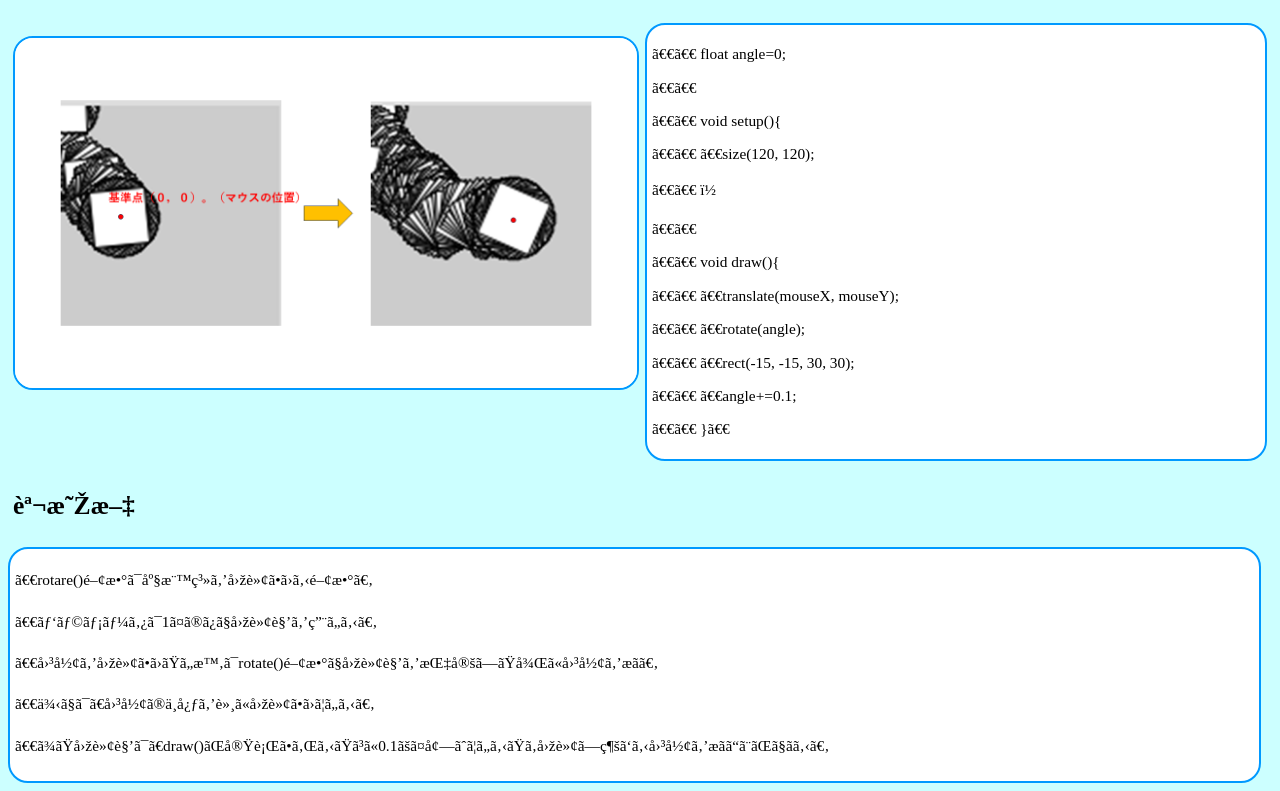
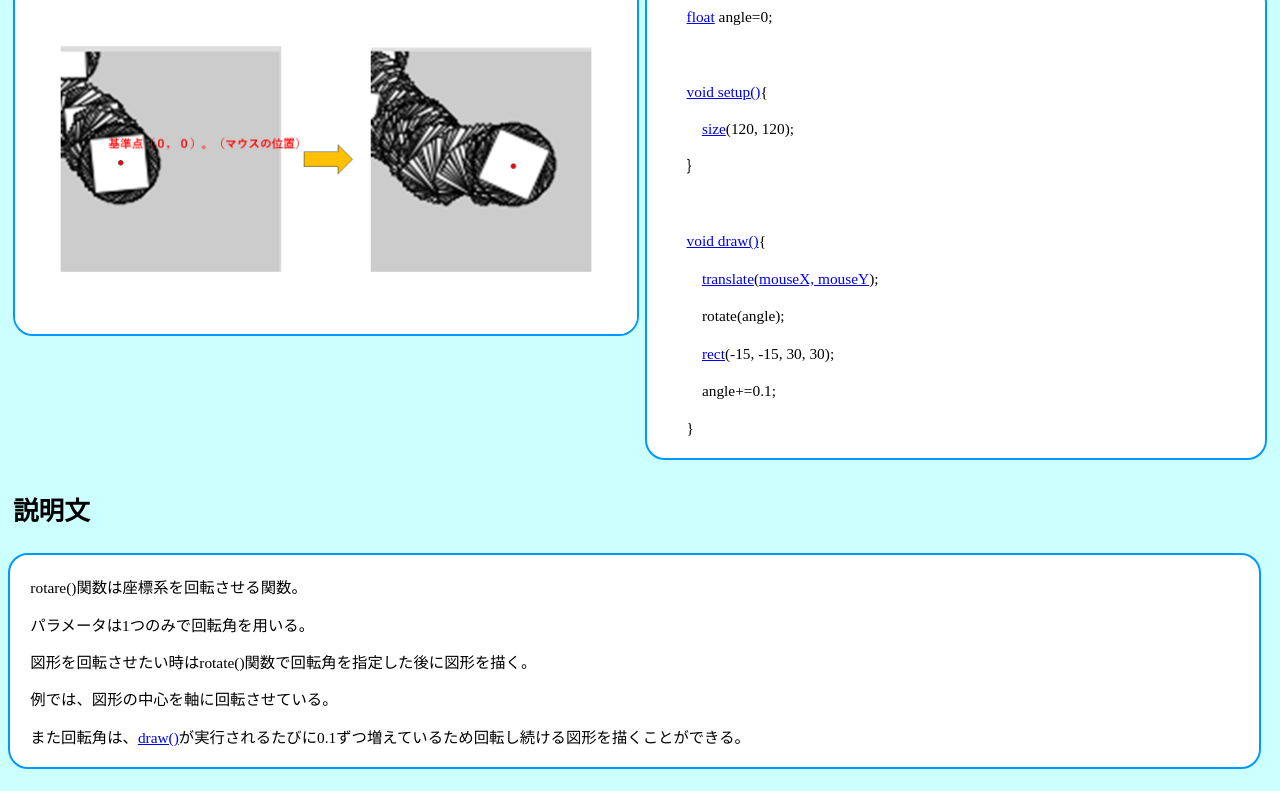
Before and after one commit to o-saringu/6-2, a plain HTML site: page index.html in a window 1280 px wide. Shown: the part 352-1143 px from the top of the page. Drawn offline with Linux system fonts and the light colour scheme.

Commit message:
Update index.html

```diff
--- a/index.html
+++ b/index.html
@@ -1,7 +1,14 @@
 <!DOCTYPE html>
+<html lang="jp">
+
 <head>
-<meta charset="UTF=8">
-<link rel="stylesheet" href="style.css">
+  <meta charset="UTF-8">
+  <link rel="stylesheet" href="style.css">
+  <meta name="viewport" content="width=device-width, initial-scale=1.0">
+
+<link rel="preconnect" href="https://fonts.googleapis.com">
+<link rel="preconnect" href="https://fonts.gstatic.com" crossorigin>
+<link href="https://fonts.googleapis.com/css2?family=Bangers&family=M+PLUS+1p:wght@500&family=Oswald&display=swap" rel="stylesheet">
 </head>
 
 <body>
@@ -22,16 +29,16 @@
 	<div class="yoko1">
 	<div class="komidasi2"><p>サンプルコード</div>
 <div class="code">
-	<p>　　	float angle=0;
+	<p>　　	<a href="https://o-saringu.github.io/de-ta/"target="_blank" rel="noopener noreferrer" >float</a> angle=0;
 	<p>
-	<p>　　	void setup(){
-	<p>　　	　size(120, 120);
+	<p>　　	<a href="https://o-saringu.github.io/5-2/"target="_blank" rel="noopener noreferrer" >void setup()</a>{
+	<p>　　	　<a href="https://o-saringu.github.io/size/"target="_blank" rel="noopener noreferrer" >size</a>(120, 120);
 	<p>　　	｝
 	<p>
-	<p>　　	void draw(){
-	<p>　　	　translate(mouseX, mouseY);
+	<p>　　	<a href="https://o-saringu.github.io/5-1/"target="_blank" rel="noopener noreferrer" >void draw()</a>{
+	<p>　　	　<a href="https://o-saringu.github.io/6-1/"target="_blank" rel="noopener noreferrer" >translate</a>(<a href="https://o-saringu.github.io/5-3/"target="_blank" rel="noopener noreferrer" >mouseX, mouseY</a>);
 	<p>　　	　rotate(angle);
-	<p>　　	　rect(-15, -15, 30, 30);
+	<p>　　	　<a href="https://o-saringu.github.io/rect/"target="_blank" rel="noopener noreferrer" >rect</a>(-15, -15, 30, 30);
 	<p>　　	　angle+=0.1;
 	<p>　　	}
 	</div>
@@ -44,7 +51,7 @@
 	<p>　パラメータは1つのみで回転角を用いる。
 	<p>　図形を回転させたい時はrotate()関数で回転角を指定した後に図形を描く。
 	<p>　例では、図形の中心を軸に回転させている。
-	<p>　また回転角は、draw()が実行されるたびに0.1ずつ増えているため回転し続ける図形を描くことができる。
+	<p>　また回転角は、<a href="https://o-saringu.github.io/5-1/"target="_blank" rel="noopener noreferrer" >draw()</a>が実行されるたびに0.1ずつ増えているため回転し続ける図形を描くことができる。
 
 </div>
 </body>
```
